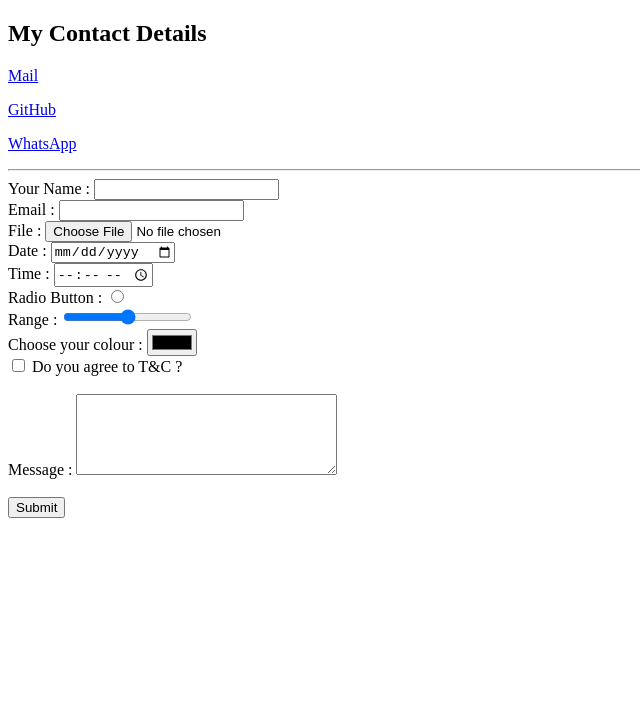
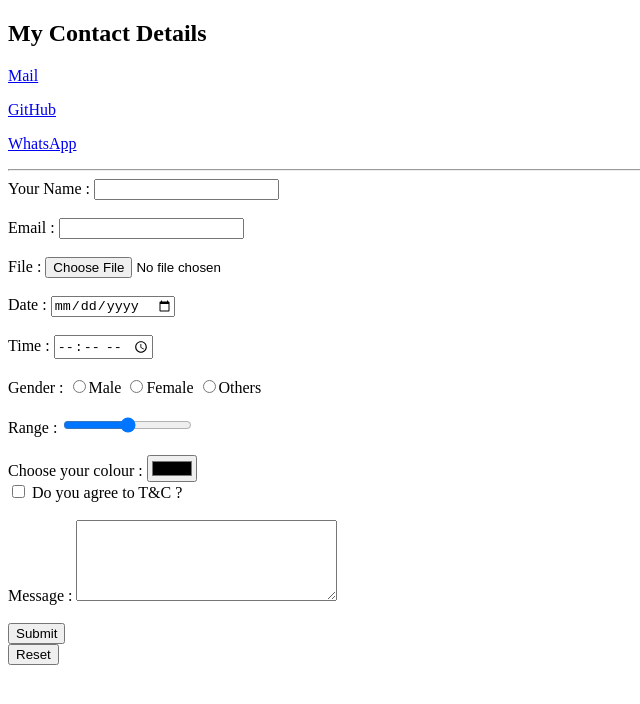
Before and after one commit to AdiSuyash/portfolio-html, a plain HTML site: page contact.html in a window 1280 px wide. Shown: the whole page, without its empty margins (0-640 px from the left). Drawn offline with Linux system fonts and the light colour scheme.

Commit message:
Form Updated

```diff
--- a/contact.html
+++ b/contact.html
@@ -25,37 +25,40 @@
 
     <form action="index.html" method="post" enctype="text/plain">
 
-    <label>Your Name :</label>
-    <input type="text" /><br />
+    <div><label>Your Name :</label>
+    <input type="text" /></div><br>
 
-    <label>Email :</label>
-    <input type="email"><br>
+    <div><label>Email :</label>
+    <input type="email"></div><br>
 
-    <label>File :</label>
-    <input type="file"><br>
+    <div><label>File :</label>
+    <input type="file"></div><br>
 
-    <label>Date :</label>
-    <input type="date"><br>
+    <div><label>Date :</label>
+    <input type="date"></div><br>
 
-    <label>Time :</label>
-    <input type="time"><br>
+    <div><label>Time :</label>
+    <input type="time"></div><br>
 
-    <label>Radio Button :</label>
-    <input type="radio"><br>
+    <div><label>Gender :</label>
+    <input type="radio" name="gender">Male
+    <input type="radio" name="gender">Female
+    <input type="radio" name="gender">Others</div><br>
 
-    <label>Range :</label>
-    <input type="range"><br>
+    <div><label>Range :</label>
+    <input type="range"></div><br>
 
-    <label>Choose your colour :</label>
+    <div><label>Choose your colour :</label>
     <input type="color" /><br />
 
-    <input type="checkbox" />
-    <label>Do you agree to T&C ?</label><br /><br>
+    <div><input type="checkbox" />
+    <label>Do you agree to T&C ?</label><br /></div><br>
 
-    <label>Message :</label>
-    <textarea name="name" rows="5" cols="30"></textarea><br><br>
+    <div><label>Message :</label>
+    <textarea name="name" rows="5" cols="30"></textarea></div><br>
 
-    <input type="submit"/>
+    <div><input type="submit"/></div>
+    <div><input type="reset"></div>
 
     </form>
   </body>
```
